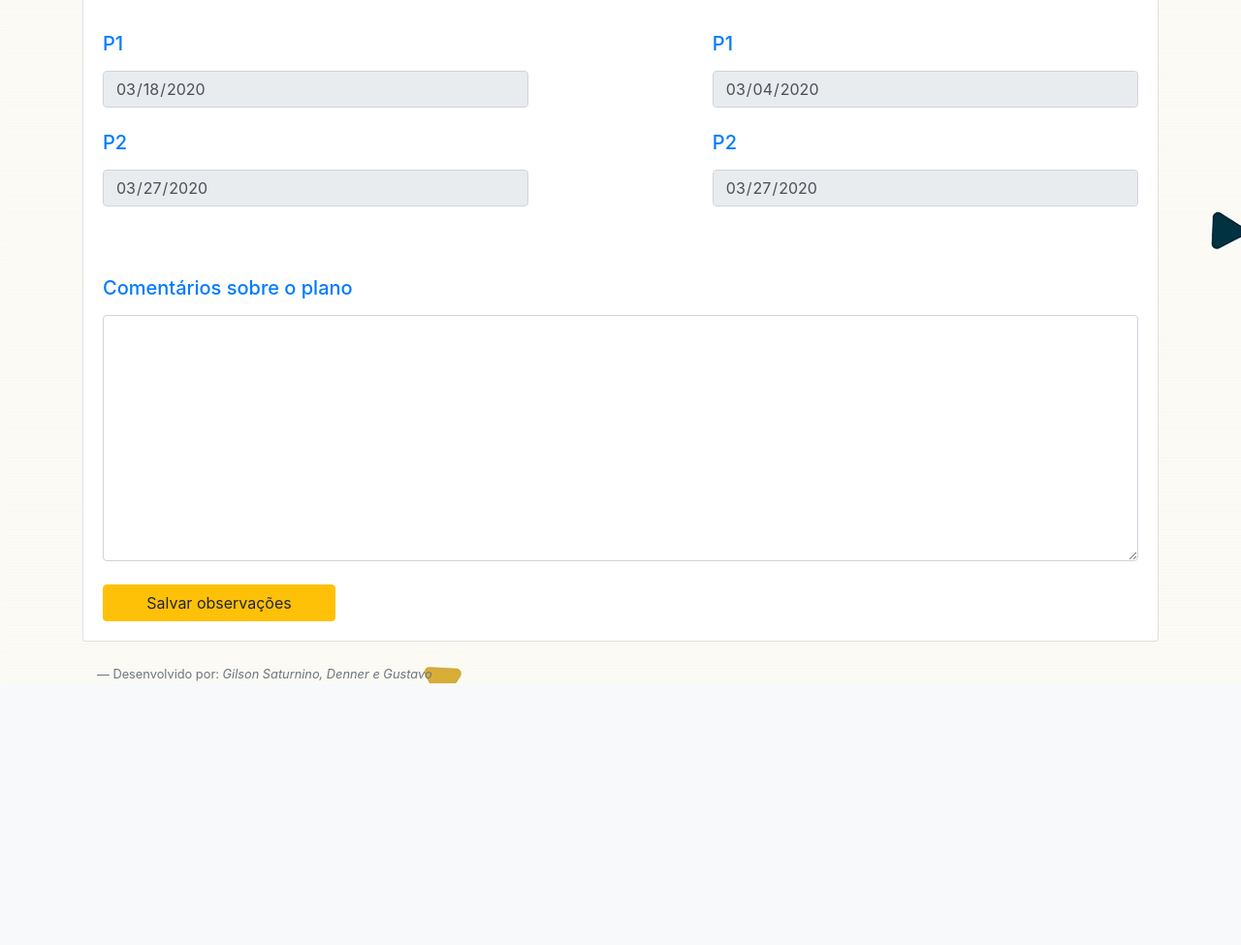
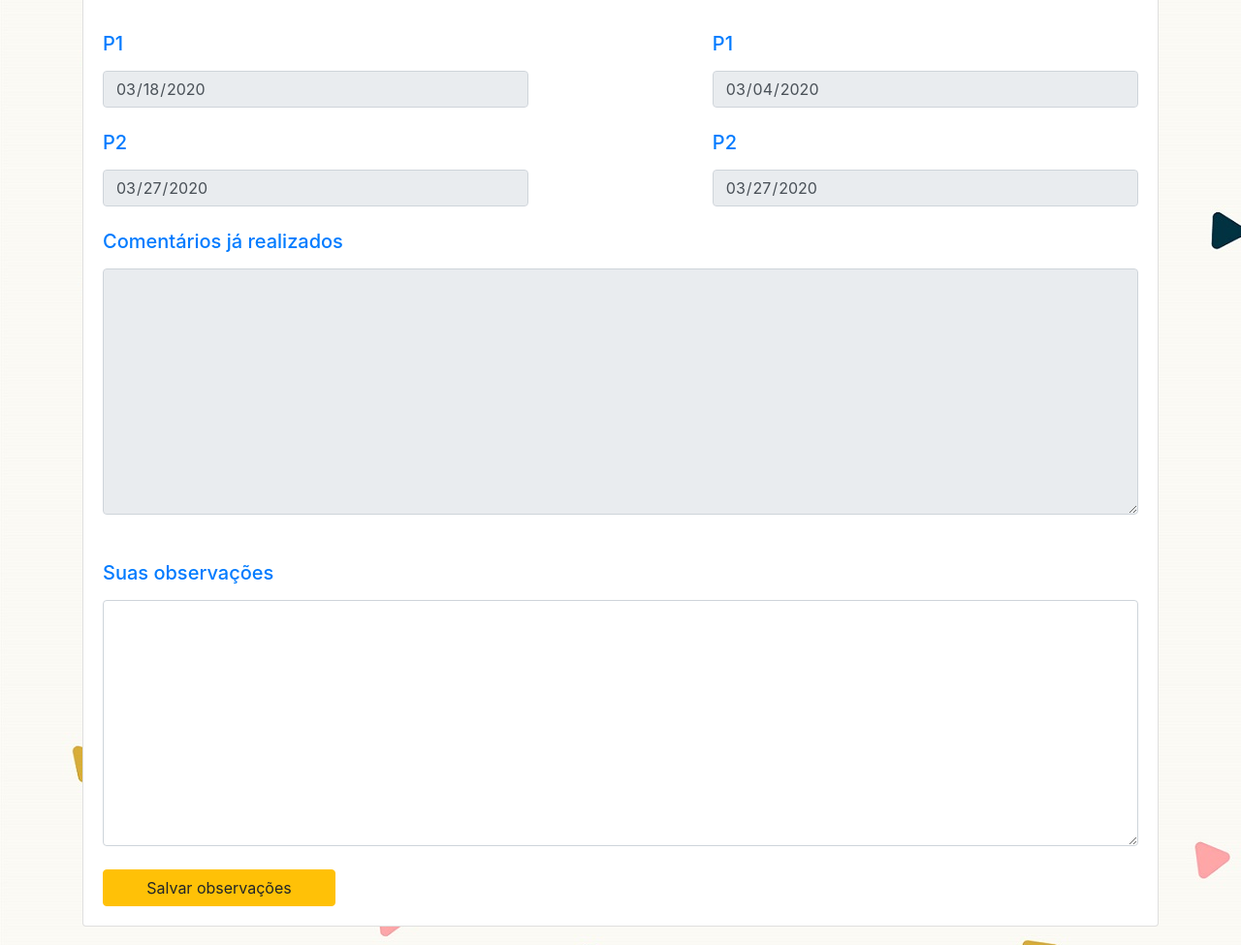
Before and after one commit to Dennerbs/Tcc-sistema-x, a PHP site: page /PlanoColegiado.php in a window 1280 px wide. Shown: the part 1756-2731 px from the top of the page at 97% size. Before the commit the page ends 2461 px from the top, so only its background shows below. Run offline with PHP 8.4, Linux system fonts and the light colour scheme; a user stored in the database is signed in; data comes from the database, SQL or seed files in the repository; data that the repository does not hold is empty.

Commit message:
alteração nos usuarios

```diff
--- a/cursos/FormCadastro.php
+++ b/cursos/FormCadastro.php
@@ -59,10 +59,10 @@ opacity: 0.9;
                                 <select class="form-control" id="selecionar" name="perfil">
                                     <option selected disabled>Perfil do usuário</option>
                                     <option>Docente</option>
-                                    <option>Discente do Colegiado</option>
+                                    <option>Discente do colegiado</option>
                                     <option>Docente do colegiado</option>
                                     <option>Pedagogo</option>
-                                    <option>Técnico do colegiado</option>
+                                    <option>Tecnico do colegiado</option>
                                 </select>
                             </div>
                             <button type="submit" class="btn btn-primary">Cadastrar</button>
--- a/cursos/ListarPlano.php
+++ b/cursos/ListarPlano.php
@@ -113,7 +113,7 @@
                     </div>
                 </div>
             </div>
-            <?php }if(($_SESSION["perfil"]=="Pedagogo")||($_SESSION["perfil"]=="Discente do Colegiado")||($_SESSION["perfil"]=="Coordenador")){
+            <?php }if(($_SESSION["perfil"]=="Pedagogo")||($_SESSION["perfil"]=="Discente do colegiado")||($_SESSION["perfil"]=="Coordenador")||($_SESSION["perfil"]=="Docente do colegiado")||($_SESSION["perfil"]=="Tecnico do colegiado")){
         $validacao="Novo";
         $sql = "select id_plano,nome_plano,situacao from planos where situacao!=? ORDER BY situacao ";
         $sqlprep = $conexao->prepare($sql);
--- a/cursos/PlanoColegiado.php
+++ b/cursos/PlanoColegiado.php
@@ -169,15 +169,10 @@ opacity: 0.9;
               value="<?php echo $vetorUmregistro['p2_segundo'] ?>" required readonly><br>
           </div>
          </div>
-         <?php if(($_SESSION["perfil"]=="Pedagogo")||($_SESSION["perfil"]=="Discente do Colegiado")||($_SESSION["perfil"]=="Docente do Colegiado")||($_SESSION["perfil"]=="Tecnico do colegiado") ||($_SESSION["perfil"]=="Coordenador")){ ?>
-          <form method="POST" action="PlanoComentarios.php">
-            <input type="hidden" name="idplano" value="<?=$vetorUmregistro['id_plano']; ?>">
-              <div class="form-row mt-4">
-              <div class="col-md-12 mt-4">
-                <label class="validationDefault22">
-                  <h5 class="text-primary">Comentários sobre o plano</h5>
-                </label><br>
-              <?php $sql = "select usuario,perfil,comentario,horario from comentarios where id_plano=?";
+         <label class="validationDefault22">
+            <h5 class="text-primary">Comentários já realizados</h5>
+          </label><br>
+         <?php $sql = "select usuario,perfil,comentario,horario from comentarios where id_plano=?";
               $sqlprep = $conexao->prepare($sql);
               $sqlprep->bind_param("i",$vetorUmregistro["id_plano"]);
               $sqlprep->execute();
@@ -188,7 +183,7 @@ opacity: 0.9;
                 array_push($vetorTodosRegistros,$vetorRegistro);
                 $vetorRegistro = mysqli_fetch_assoc($registro);
               } ?>
-              <textarea name="comentario" cols="40" rows="10" class="wpcf7-form-control wpcf7-textarea wpcf7-validates-as-required form-control w-100" aria-required="true" aria-invalid="false">
+              <textarea name="comentario" cols="40" rows="10" class="form-control w-100" aria-required="true" aria-invalid="false" readonly>
               <?php
               foreach($vetorTodosRegistros as $valor){
               echo $nome = $valor["usuario"];
@@ -198,6 +193,15 @@ opacity: 0.9;
               }
               ?>
               </textarea>
+         <?php if(($_SESSION["perfil"]=="Pedagogo")||($_SESSION["perfil"]=="Discente do colegiado")||($_SESSION["perfil"]=="Docente do colegiado")||($_SESSION["perfil"]=="Tecnico do colegiado") ||($_SESSION["perfil"]=="Coordenador")){ ?>
+          <form method="POST" action="PlanoComentarios.php">
+            <input type="hidden" name="idplano" value="<?=$vetorUmregistro['id_plano']; ?>">
+              <div class="form-row mt-4">
+              <div class="col-md-12 mt-4">
+                <label class="validationDefault22">
+                  <h5 class="text-primary">Suas observações</h5>
+                </label><br>
+              <textarea name="comentario" cols="40" rows="10" class="wpcf7-form-control wpcf7-textarea wpcf7-validates-as-required form-control w-100" aria-required="true" aria-invalid="false"></textarea>
               </div>
                 <div class="col-md-12">
                   <button type="submit" style="width:15rem;" class="btn btn-warning mt-4">Salvar observações</button>
--- a/cursos/PlanoCoordenador.php
+++ b/cursos/PlanoCoordenador.php
@@ -1,11 +1,11 @@
-<!DOCTYPE html>
+<!-- <!DOCTYPE html>
 <html>
 <head>
     <title>Plano de Ensino</title>
     <meta charset="utf-8">
     <meta name="viewport" content="width=device-width, initial-scale=1, shrink-to-fit=no">
 
-    <!-- Bootstrap CSS -->
+     Bootstrap CSS
     <link rel="stylesheet" href="https://stackpath.bootstrapcdn.com/bootstrap/4.3.1/css/bootstrap.min.css"
         integrity="sha384-ggOyR0iXCbMQv3Xipma34MD+dH/1fQ784/j6cY/iJTQUOhcWr7x9JvoRxT2MZw1T" crossorigin="anonymous">
         <style>
@@ -205,3 +205,4 @@ opacity: 0.9;
     </script>
 </body>
 </html>
+-->
```
Also changed, not shown: cursos/Validacao.php (+7 -1 lines).
